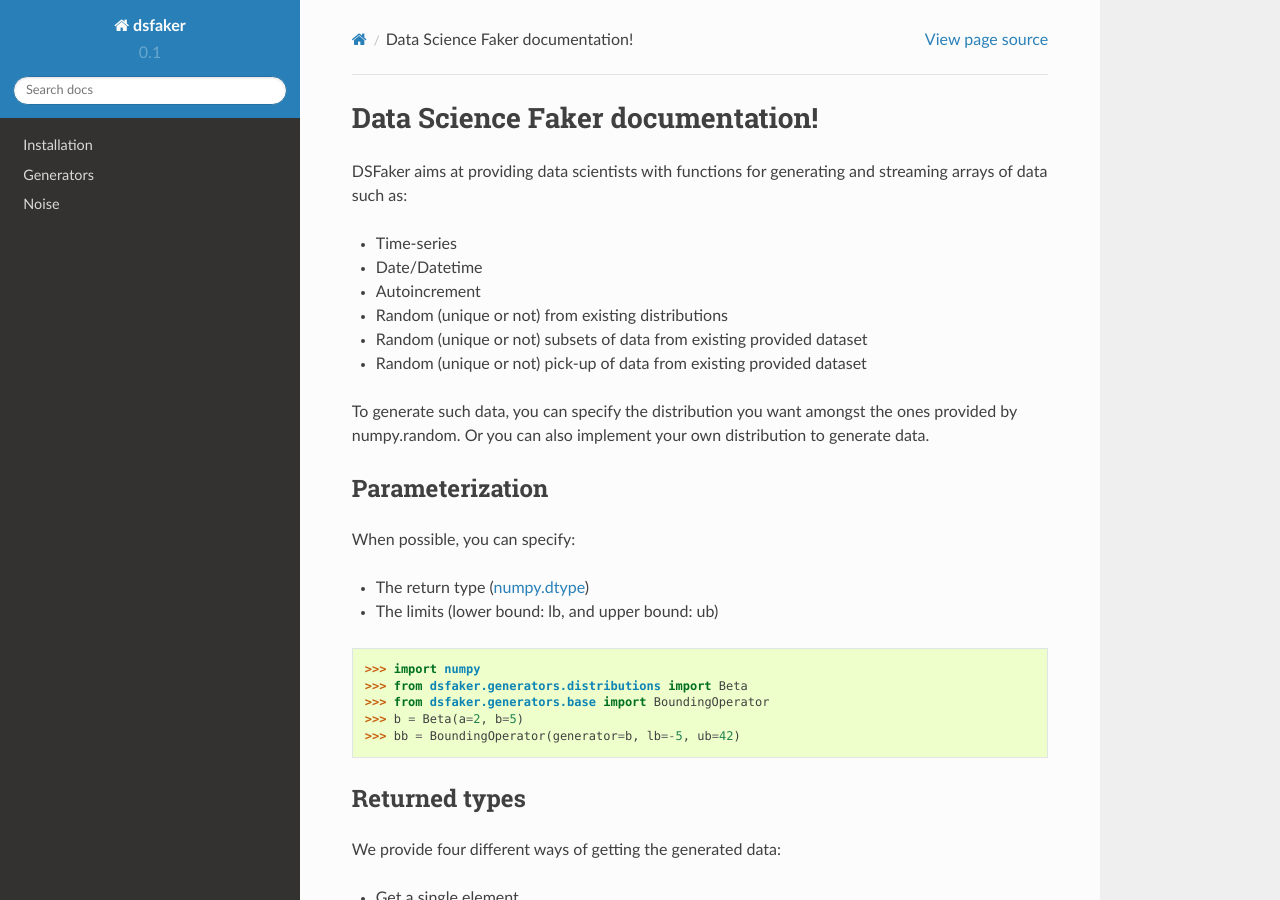
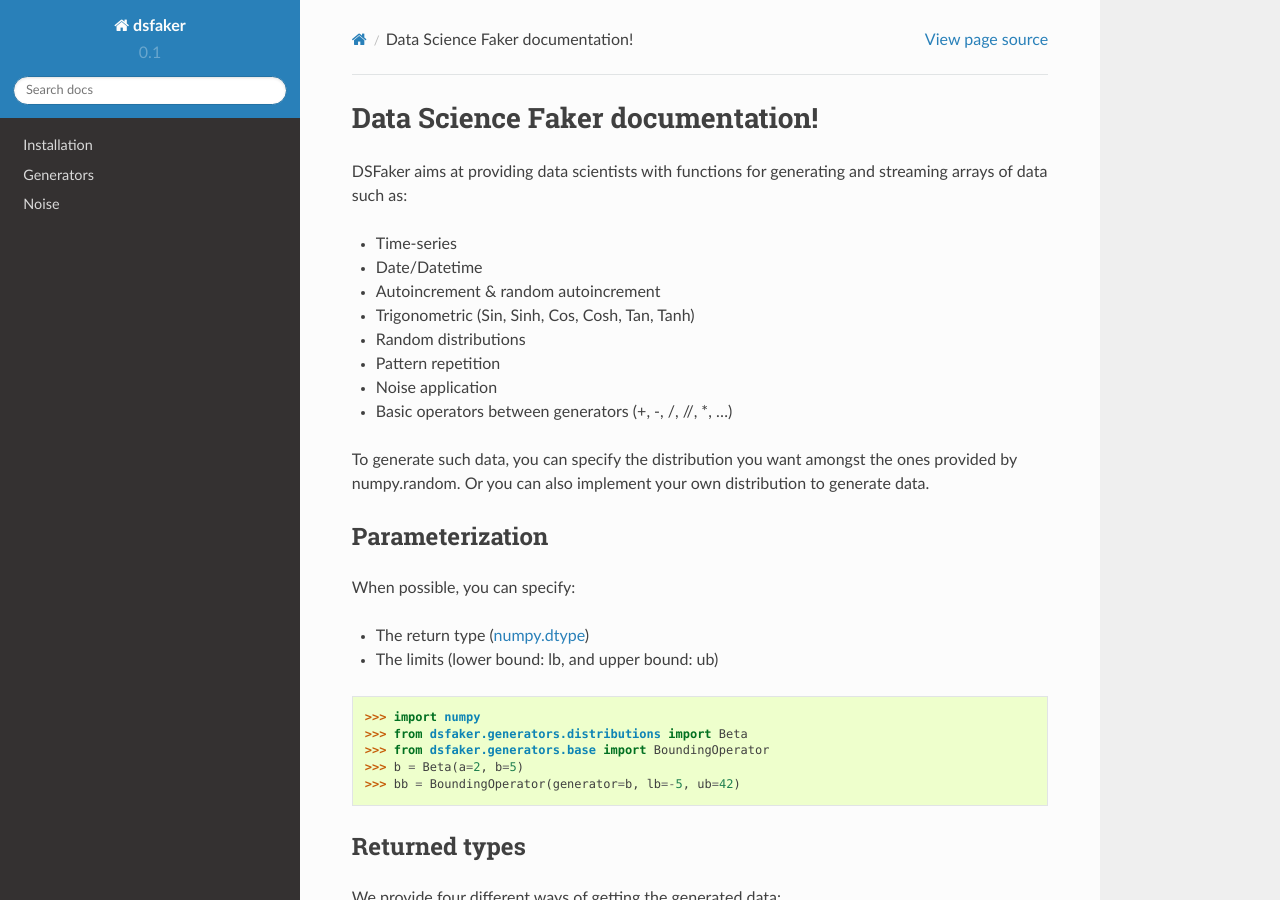
Before and after one commit to aphp/dsfaker, a Sphinx documentation site: the page built from docs/index.rst, in a window 1280 px wide and 900 px high. Built offline with Sphinx 7.4.7 and the Read the Docs theme 2.0.0, drawn with Linux system fonts in a browser that asks for light colours.

Commit message:
Update doc index.rst.

```diff
--- a/docs/index.rst
+++ b/docs/index.rst
@@ -10,10 +10,12 @@ DSFaker aims at providing data scientists with functions for generating and stre
 
 - Time-series
 - Date/Datetime
-- Autoincrement
-- Random (unique or not) from existing distributions
-- Random (unique or not) subsets of data from existing provided dataset
-- Random (unique or not) pick-up of data from existing provided dataset
+- Autoincrement & random autoincrement
+- Trigonometric (Sin, Sinh, Cos, Cosh, Tan, Tanh)
+- Random distributions
+- Pattern repetition
+- Noise application
+- Basic operators between generators (+, -, /, //, \*, ...)
 
 To generate such data, you can specify the distribution you want amongst the ones provided by numpy.random.
 Or you can also implement your own distribution to generate data.
```
